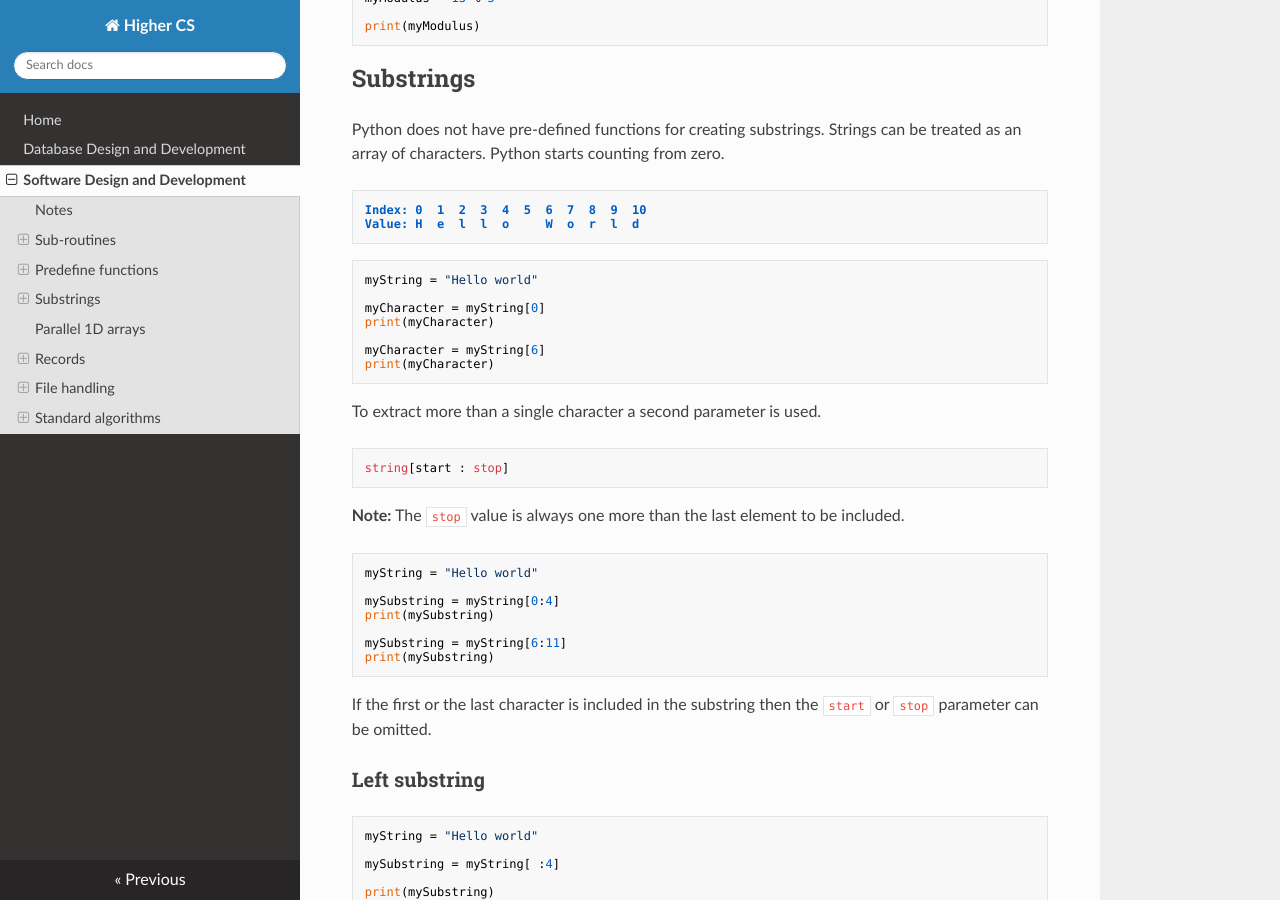
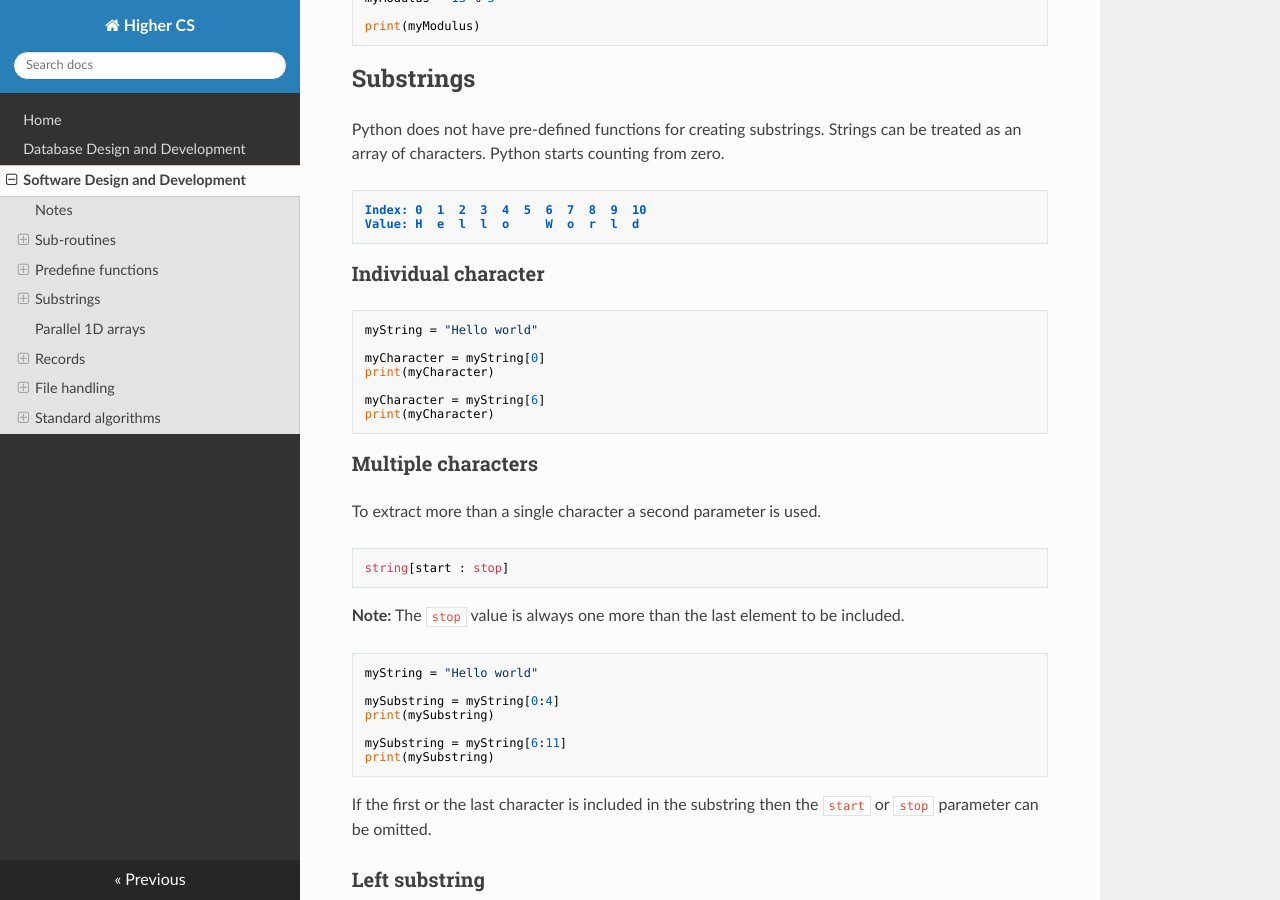
Before and after one commit to MrFriendCS/H-CS, an MkDocs documentation site: the page built from docs/H-CS-SDD.md, in a window 1280 px wide and 900 px high, scrolled down 2935 px. Built offline with MkDocs 1.6.1, drawn with Linux system fonts in a browser that asks for light colours; nearby versions of some CDN libraries; part of the change alters nothing that is shown.

Commit message:
docs/H-CS-SDD.md updated from https://stackedit.io/

````diff
--- a/docs/H-CS-SDD.md
+++ b/docs/H-CS-SDD.md
@@ -161,6 +161,8 @@ Index: 0  1  2  3  4  5  6  7  8  9  10
 Value: H  e  l  l  o     W  o  r  l  d
 ```
 
+### Individual character
+
 ``` python
 myString = "Hello world"
 
@@ -170,6 +172,8 @@ print(myCharacter)
 myCharacter = myString[6]
 print(myCharacter)
 ```
+
+### Multiple characters
 
 To extract more than a single character a second parameter is used.
 
@@ -578,8 +582,8 @@ for index in range(len(names)):
 print("Found " + str(count) + " occurence(s)")
 ```
 <!--stackedit_data:
-eyJoaXN0b3J5IjpbMjAwODQyOTcwMCwxOTA0NTgxOTU3LDE2MT
-A5NjgwODcsLTg1MDYyOTM3OCw0ODgyNTM1MjYsLTEyOTY5NzAw
-MzksMjAzNTg0OTg3NiwtMTU3OTM2Nzg5NiwxNDMwMzMzNjExLD
-E5MzE5MDQzNCwxNjg0OTgzMjc0XX0=
+eyJoaXN0b3J5IjpbODI0OTIxMTA4LDIwMDg0Mjk3MDAsMTkwND
+U4MTk1NywxNjEwOTY4MDg3LC04NTA2MjkzNzgsNDg4MjUzNTI2
+LC0xMjk2OTcwMDM5LDIwMzU4NDk4NzYsLTE1NzkzNjc4OTYsMT
+QzMDMzMzYxMSwxOTMxOTA0MzQsMTY4NDk4MzI3NF19
 -->
````
